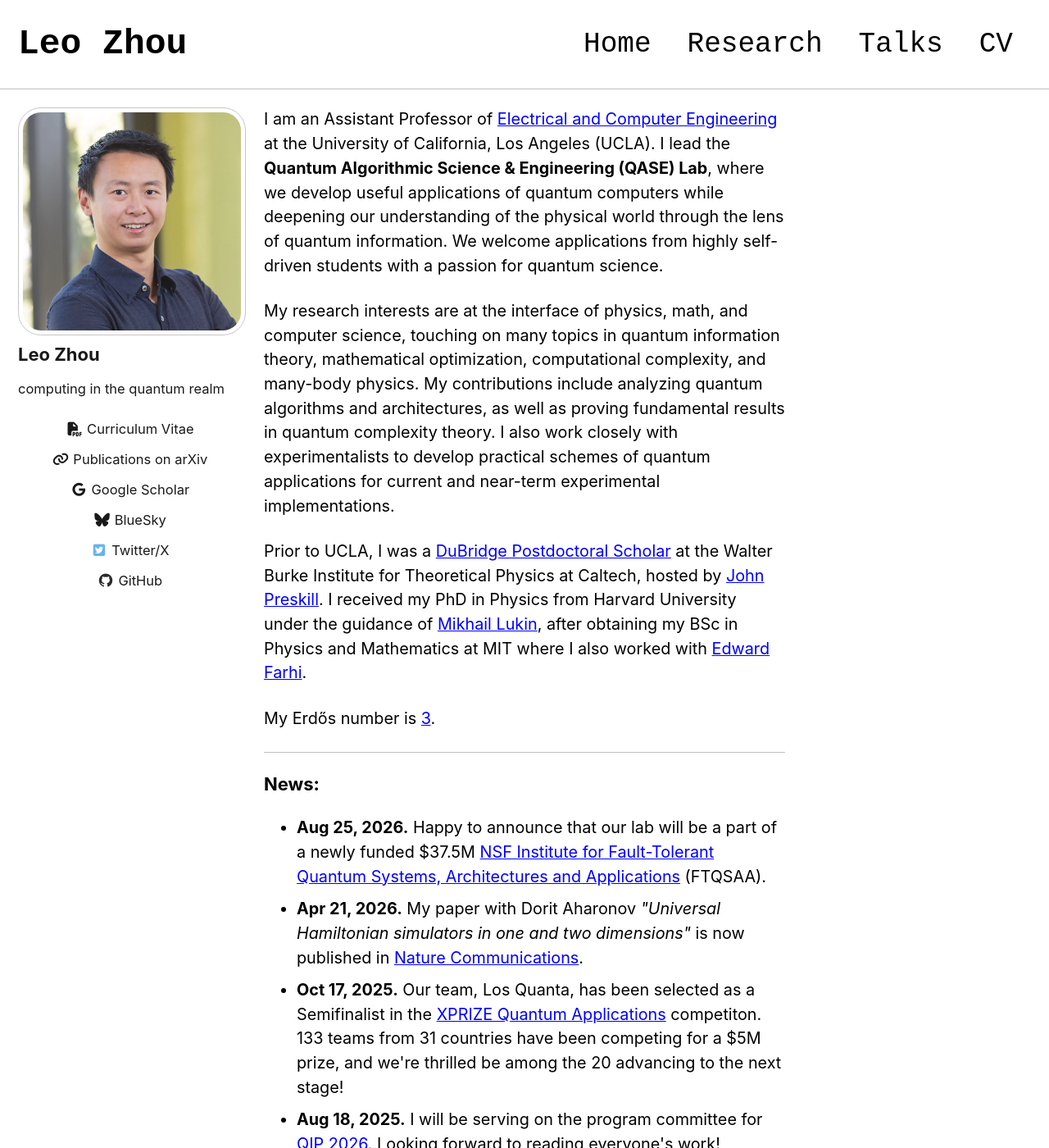
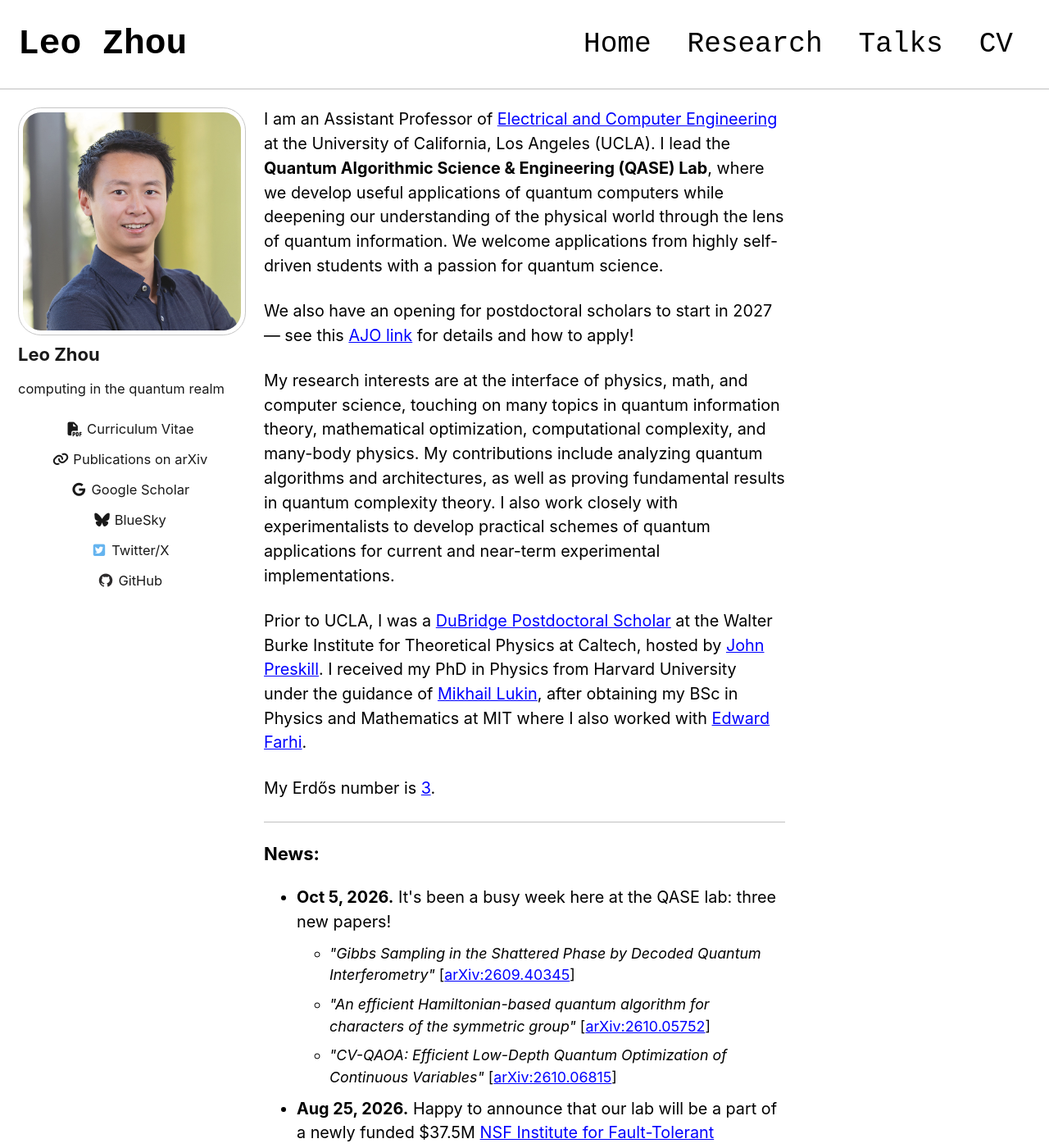
Before and after one commit to leoxzhou/leoxzhou.github.io, a Jekyll site: the page built from index.html, in a window 1280 px wide and 1400 px high. Shown: the whole window at 82% size. Built offline with Jekyll 4.4.1, drawn with Linux system fonts in a browser that asks for light colours; cached includes are drawn as plain includes; the list of posts is cut into pages by our own code.

Commit message:
New papers and AJO link

```diff
--- a/index.html
+++ b/index.html
@@ -8,7 +8,10 @@ author_profile: true
 <body>
 <p>
 	I am an Assistant Professor of <a data-url="https://samueli.ucla.edu/people/leo-zhou/" href="https://samueli.ucla.edu/people/leo-zhou/">Electrical and Computer Engineering</a> at the University of California, Los Angeles (UCLA).
-	I lead the <b>Quantum Algorithmic Science & Engineering (QASE) Lab</b>, where we develop useful applications of quantum computers while deepening our understanding of the physical world through the lens of quantum information.	We welcome applications from highly self-driven students with a passion for quantum science.
+	I lead the <b>Quantum Algorithmic Science & Engineering (QASE) Lab</b>, where we develop useful applications of quantum computers while deepening our understanding of the physical world through the lens of quantum information. We welcome applications from highly self-driven students with a passion for quantum science.
+</p>
+<p>
+	We also have an opening for postdoctoral scholars to start in 2027 — see this <a href="https://academicjobsonline.org/ajo/jobs/32849" target="_blank">AJO link</a> for details and how to apply!
 </p>
 
 <p>
@@ -27,6 +30,13 @@ author_profile: true
 
 <strong>News:</strong>
 <ul>
+	<li><b>Oct 5, 2026.</b> It's been a busy week here at the QASE lab: three new papers!
+		<ul>
+			<li><em>"Gibbs Sampling in the Shattered Phase by Decoded Quantum Interferometry"</em> [<a href="https://arxiv.org/abs/2609.40345" target="_blank">arXiv:2609.40345</a>]</li>
+			<li><em>"An efficient Hamiltonian-based quantum algorithm for characters of the symmetric group"</em> [<a href="https://arxiv.org/abs/2610.05752" target="_blank">arXiv:2610.05752</a>]</li>
+			<li><em>"CV-QAOA: Efficient Low-Depth Quantum Optimization of Continuous Variables"</em> [<a href="https://arxiv.org/abs/2610.06815" target="_blank">arXiv:2610.06815</a>]</li>
+		</ul>
+    </li>
 	<li><b>Aug 25, 2026.</b> Happy to announce that our lab will be a part of a newly funded $37.5M <a href="https://www.nsf.gov/news/eight-nsf-research-institutes-propel-us-quantum-science-290m" target="_blank">NSF Institute for Fault-Tolerant Quantum Systems, Architectures and Applications</a> (FTQSAA).</li>
 	<li><b>Apr 21, 2026.</b> My paper with Dorit Aharonov <em>"Universal Hamiltonian simulators in one and two dimensions"</em> is now published in <a href="https://doi.org/10.1038/s41467-026-71686-4" target="_blank">Nature Communications</a>.</li>
 	<li><b>Oct 17, 2025.</b> Our team, Los Quanta, has been selected as a Semifinalist in the <a href="https://www.xprize.org/prizes/qc-apps/semifinalist-teams" target="_blank">XPRIZE Quantum Applications</a> competiton. 133 teams from 31 countries have been competing for a $5M prize, and we're thrilled be among the 20 advancing to the next stage!</li>
```
